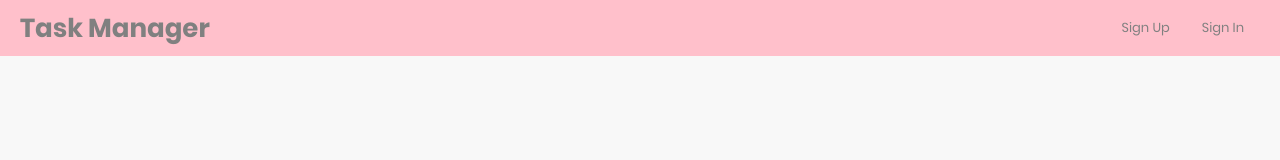
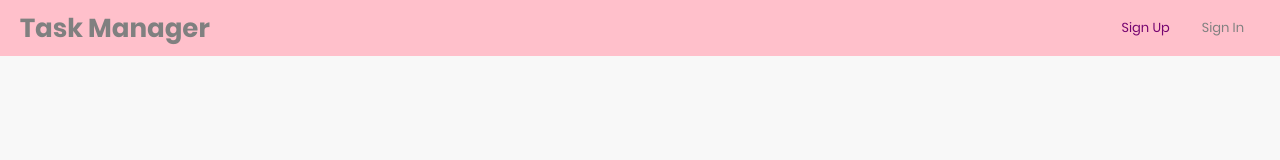
Before and after one commit to mahmoudzeyada/TaskMangaerFrontend, a Vue app: page /signup in a window 1280 px wide. Shown: the top 160 px of the page. Built offline with nearby package versions, Linux system fonts and the light colour scheme.

Commit message:
adding active styles and fixing bug on logout

```diff
--- a/src/components/Header.vue
+++ b/src/components/Header.vue
@@ -15,7 +15,7 @@
           <router-link to="/dashboard">Dashboard</router-link>
         </div>
         <div class="item" v-if="isAuthenticated" @click="onLogOut">
-          <router-link to="/dashboard">Logout</router-link>
+          <router-link to="#">Logout</router-link>
         </div>
       </div>
     </nav>
@@ -79,7 +79,7 @@
 
 .item a:hover,
 .item a:active,
-li a.router-link-active {
+.item a.router-link-active {
   color: #750470;
 }
 </style>
```
